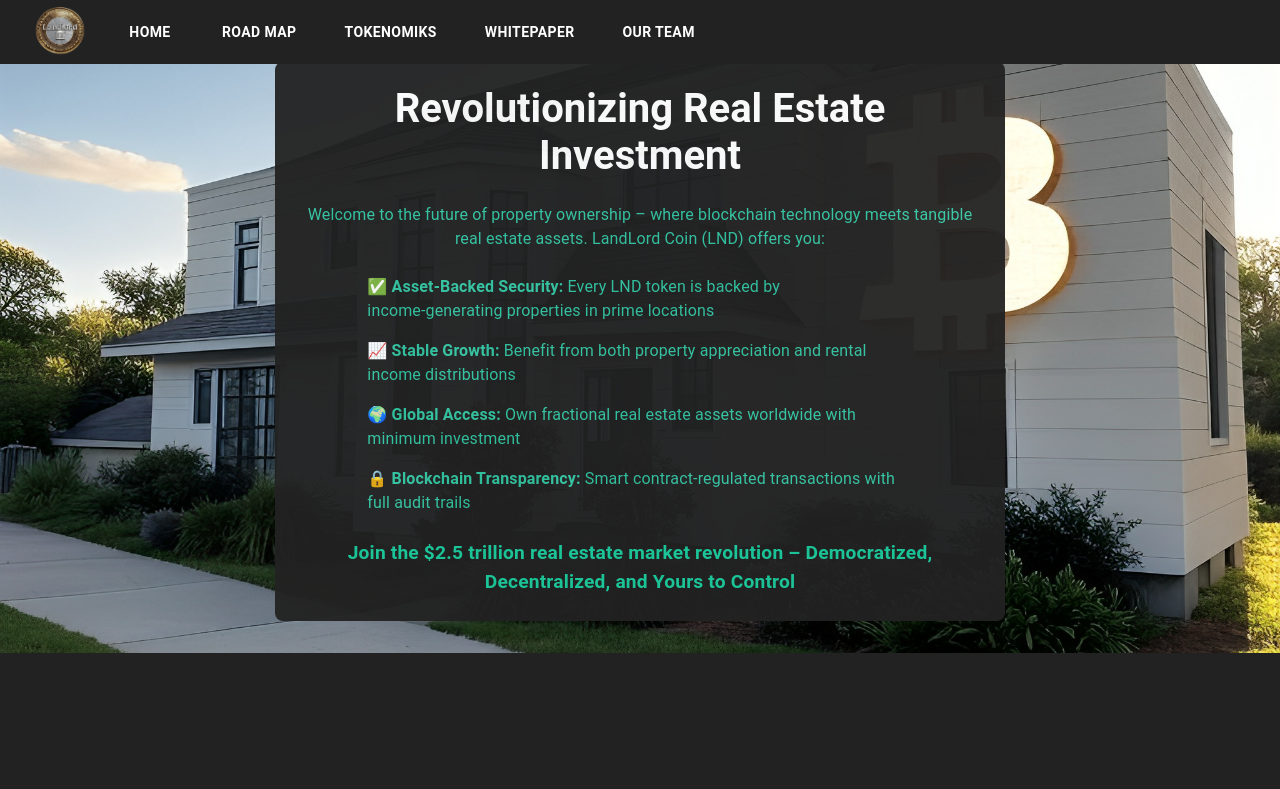
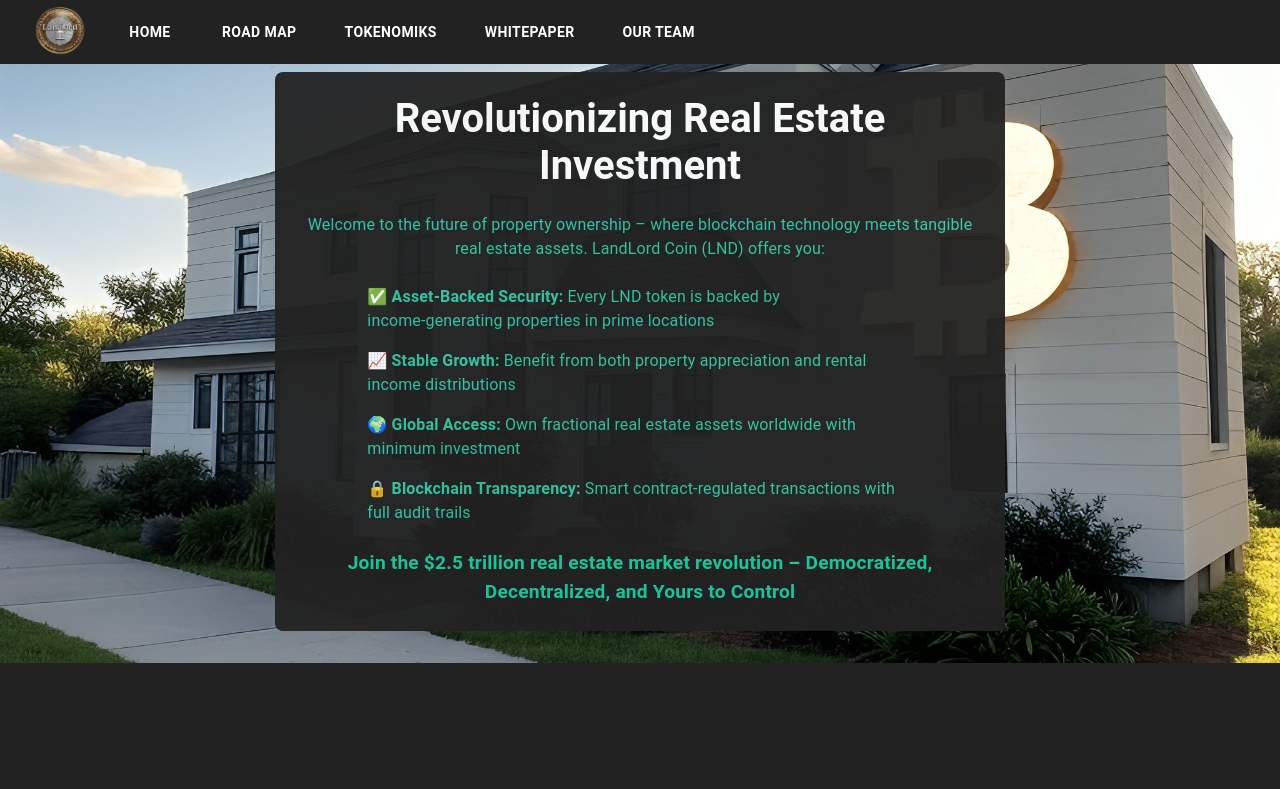
Before and after one commit to ashrafbeshtawi/Landlord, a Next.js app in the folder nextjs/: page / in a window 1280 px wide. Shown: the top 789 px of the page. Built offline with nearby package versions, Linux system fonts and the light colour scheme.

Commit message:
tokenomiks text

```diff
--- a/nextjs/src/app/page.tsx
+++ b/nextjs/src/app/page.tsx
@@ -443,7 +443,7 @@ export default function Home() {
               color: '#FFFFFF',
               borderRadius: 2,
               p: 3,
-              marginTop: '30px',
+              marginTop: '40px',
               opacity: 0.95,
             }}
           >
```
